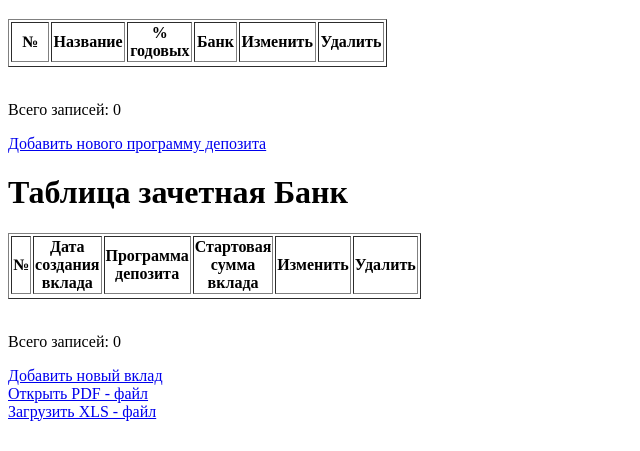
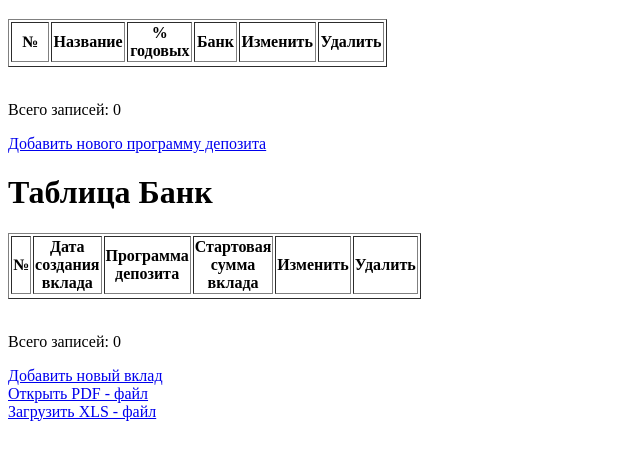
Before and after one commit to Milena6574/lab5, a PHP site: page / in a window 1280 px wide. Shown: the part 275-726 px from the top of the page, without its empty margins (0-640 px from the left). Run offline with PHP 8.4, Linux system fonts and the light colour scheme; data that the repository does not hold is empty; some libraries are stand-ins or nearby versions.

Commit message:
Update index.php

```diff
--- a/lab5/index.php
+++ b/lab5/index.php
@@ -26,7 +26,7 @@
             echo("</div>");
 
             $queryTab = "сontribution_info";
-            $headText = "Таблица зачетная Банк";
+            $headText = "Таблица Банк";
             $arrayTitle = array("№", "Дата создания вклада", "Программа депозита", "Стартовая сумма вклада", "Изменить", "Удалить");
             $query = "SELECT * FROM $database.$queryTab";
             $result = mysqli_query($link, $query) or die("Не могу выполнить запрос!");
```
